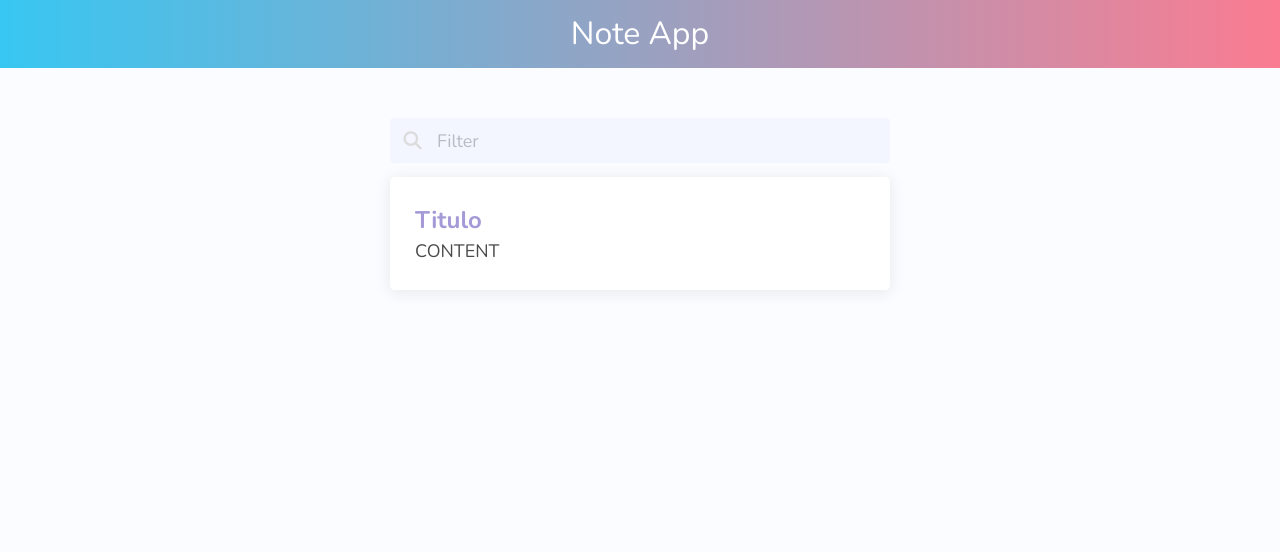
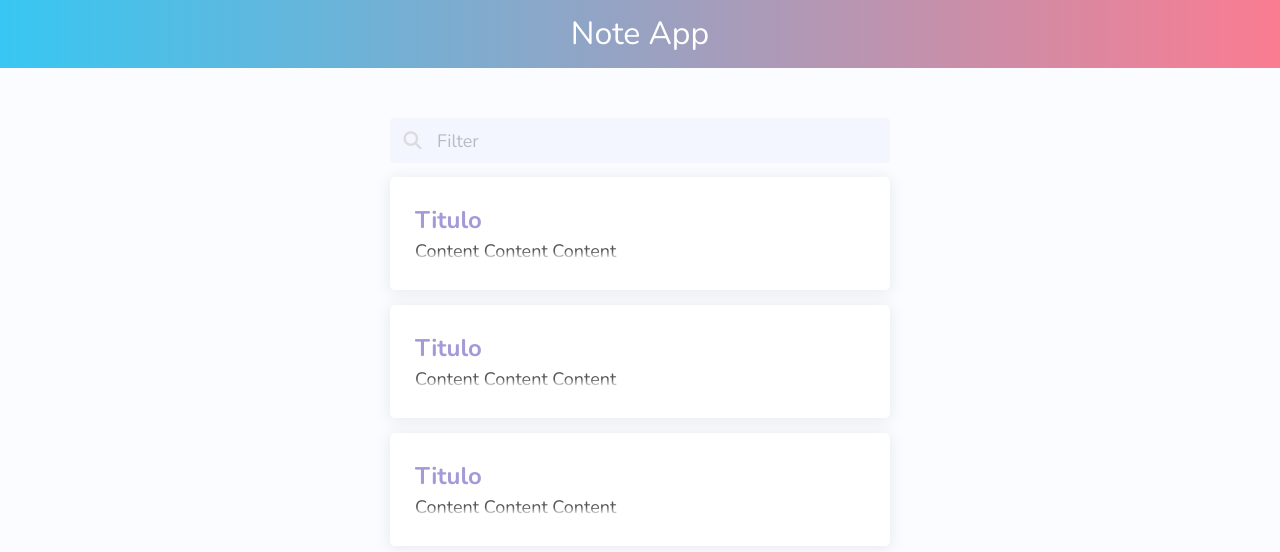
Before and after one commit to p3cunha/notes--app, an Angular app: page / in a window 1280 px wide. Shown: the top 552 px of the page. Built offline with nearby package versions, Linux system fonts and the light colour scheme.

Commit message:
note-card created

```diff
--- a/src/app/note-card/note-card.component.html
+++ b/src/app/note-card/note-card.component.html
@@ -6,7 +6,20 @@
     <div class="note-card-content">
         <h1 class="note-card-title">Titulo</h1>
 
-        <div class="note-card-body">CONTENT</div>
+        <div #textBody class="note-card-body">
+
+            <p>Content Content Content  </p>
+
+            <!-- FADE OUT DESIGN WHEN TEXT PASS MAX HEIGHT OF BODY -->
+            <div #truncator class="fade-out-truncation"></div>
+        </div>
+
     </div>
     <!-- ----------------------- -->
+
+    <!-- X-BUTTON THAT DELETE NOTE -->
+    <div class="x-button">
+
+    </div>
+
 </div>
--- a/src/app/note-card/note-card.component.scss
+++ b/src/app/note-card/note-card.component.scss
@@ -1,6 +1,7 @@
 @import '../../main-styles';
 
-.note-card-container{
+.note-card-container {
+    position: relative; //allow child elements (x-button) to have an abs position in each card
     background: white; //cause contrast between card and div (cuz the border)
 
     border-radius: 5px; //border rounding
@@ -8,12 +9,17 @@
     box-shadow: 0px 2px 15px 2px rgba(black, 0.068);
     transition: box-shadow 0.3s ease-out;
 
-    &:hover { // all elements of note-card on hover
+    &:hover { // all elements of note-card on hover - do not include input (note-list component)
         box-shadow: 0px 0px 0px 3px rgba(black, 0.068);
         cursor: pointer;
+
+        .x-button{ // hover on card-container
+            opacity: 1;
+            transform: scale(1); // final animation full scale
+
+            transition-delay: 0.35ms; // delay animation to happen after box-shadow hover
+        }
     }
-
-
 
     .note-card-content {
 
@@ -24,5 +30,70 @@
             font-size: 18pt;
             font-weight: bold;
         }
+
+        .note-card-body{
+            position: relative; //allow child elements to have an abs position
+
+            color: #555; // more sutil color of body text
+
+            // MAXIMUM HEIGHT BEFORE FADE OUT TRUNCATION
+            max-height: 80px;
+            overflow: hidden; // hidden text that pass max height
+
+            // truncation design of hidden text when max-height is passed
+            .fade-out-truncation{
+                position: absolute;
+
+                pointer-events: none; //allow pointer select content under truncation
+
+                bottom: 0; // totalmente no bottom
+
+                height: 50%; // total height - half height of note-card-body
+                width: 100%;
+                // linear disappearance of content at 0, 50(80% white) and 100%(total white) in fade-out-truncation
+                background: linear-gradient(to bottom, rgba(white, 0) 0%, rgba(white, 0.8) 50%, rgba(white, 1) 100%) ;
+            }
+
+        }
     }
+
 }
+
+.x-button{
+
+    position: absolute; //position absolute inside parent div
+
+    //12 px from top
+    top: 12px;
+
+    // 12 px from right
+    right: 12px;
+
+    //size
+    height: 34px;
+    width: 34px;
+
+    background-color: $light-red;
+    background-image: url(../../assets/images/delete_icon.svg); // x image
+    background-repeat: no-repeat; // only one X image
+    background-position: center; // centralize X on parameters
+
+    border-radius: 4px;
+
+    // button hidden by default
+    opacity: 0;
+    transition: opacity ease-out 0.2s, transform ease-out 0.2s ;
+
+    //reduce image to growth animation on card-container hover (0.35 -> 1) upthere
+    transform: scale(0.35);
+
+    &:hover{
+        background-color: darken($light-red, 2%); //darken bc color in 2%
+    }
+
+    //on click
+    &:active{
+        background-color: darken($light-red, 4%);// darken on click
+    }
+
+}
--- a/src/app/pages/note-list/note-list.component.html
+++ b/src/app/pages/note-list/note-list.component.html
@@ -15,6 +15,8 @@
 
           <div class="notes-list">
             <app-note-card></app-note-card>
+            <app-note-card></app-note-card>
+            <app-note-card></app-note-card>
           </div>
 
     </div>
--- a/src/app/pages/note-list/note-list.component.scss
+++ b/src/app/pages/note-list/note-list.component.scss
@@ -7,5 +7,10 @@
 }
 
 .note-list{
-    margin-top: 23px; //move away list from input filter
+    margin-top: 23px; //separate list from input filter
 }
+
+app-note-card{
+    display: block; // allow separation with margin-bottom
+    margin-bottom: 15px
+}
```
Also changed, not shown: src/assets/images/delete-icon.png (added), src/assets/images/delete_icon.svg (added).
